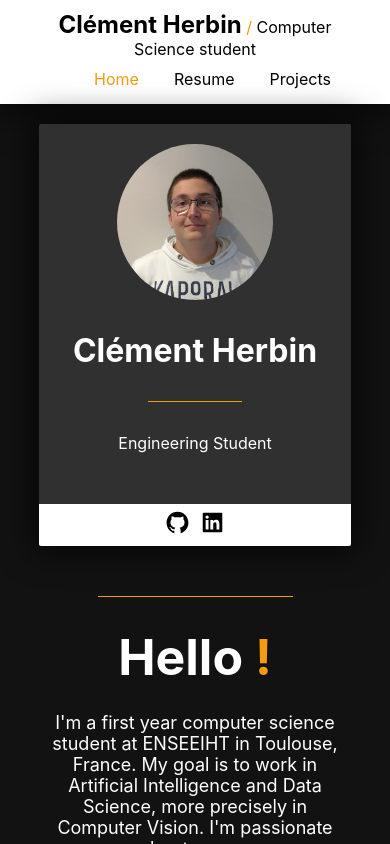
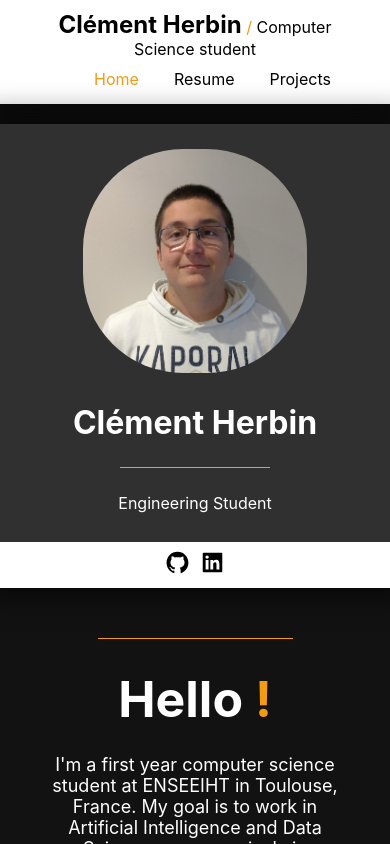
Before and after one commit to Herbin-Clement/portFolio, a React (Create React App) app: page / in a window 390 px wide. Shown: the top 844 px of the page. Built offline with nearby package versions, Linux system fonts and the light colour scheme.

Commit message:
fix bug responsive Home

```diff
--- a/src/components/home/Home.css
+++ b/src/components/home/Home.css
@@ -10,11 +10,11 @@
 
     .home-content {
         display: flex;
-    justify-content: space-around;
-    align-items: center;
-    height: 50vh;
-    /* background-color: #404040; */
-}
+        justify-content: space-around;
+        align-items: center;
+        height: 50vh;
+        /* background-color: #404040; */
+    }
 
     .home-content-left {
         position: relative;
@@ -22,9 +22,8 @@
         display: flex;
         flex-direction: column;
         align-items: center;
-        width: 20vw;
         height: 60vh;
-        padding: 5% 0 0 0;
+        padding: 25px 0 0 0;
         border-radius: 2px;
         box-shadow: 0px 0px 32px 6px rgba(0,0,0,0.69);
         background-color: #303030;
@@ -64,14 +63,11 @@
 
     .home-content-left {
         position: relative;
-        box-sizing: border-box;
         display: flex;
         flex-direction: column;
         align-items: center;
-        width: 80vw;
-        height: 50vh;
         margin-top: 20px;
-        padding: 5% 0 0 0;
+        padding: 25px 0 50px 0;
         border-radius: 2px;
         box-shadow: 0px 0px 32px 6px rgba(0,0,0,0.69);
         background-color: #303030;
@@ -95,9 +91,9 @@
 
 
 .home-content-left > img {
-    width: 50%;
+    width: 224px;
     border-radius: 100px;
-    margin-bottom: 10%;
+    margin: 0 100px 30px 100px;
 }
 
 .home-content-left-title {
@@ -107,14 +103,15 @@
 }
 
 .home-content-left-separator {
-    width: 30%;
+    width: 150px;
     height: 1px;
-    margin: 10% 0;
+    margin: 25px 0;
     background-color: #f39c12;
 }
 
 .home-content-left-subtitle {
     color: white;
+    margin-bottom: 25px;
 }
 
 .home-content-left-bottom {
```
